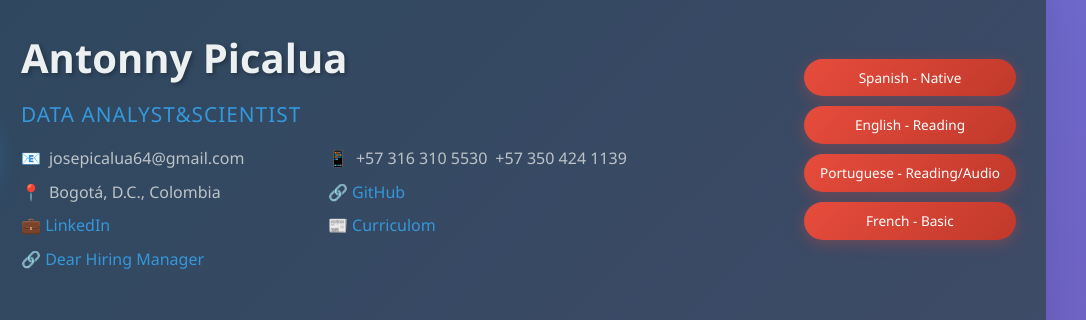
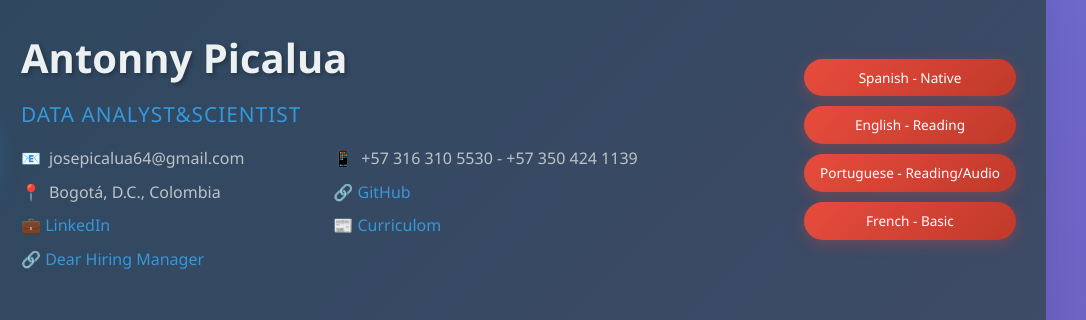
Before and after one commit to JosePicalua/JosePicalua.github.io, a plain HTML site: page index.html in a window 1280 px wide. Shown: the part 51-371 px from the top of the page, 194-1280 px from the left. Drawn offline with Linux system fonts and the light colour scheme.

Commit message:
correo y numero telefonico

```diff
--- a/index.html
+++ b/index.html
@@ -22,8 +22,7 @@
                         </div>
                         <div class="contact-item">
                             <span>📱</span>
-                            <span>+57 316 310 5530</span>
-                            <span>+57 350 424 1139</span>
+                            <span>+57 316 310 5530 - +57 350 424 1139</span>
                         </div>
                         <div class="contact-item">
                             <span>📍</span>
```
